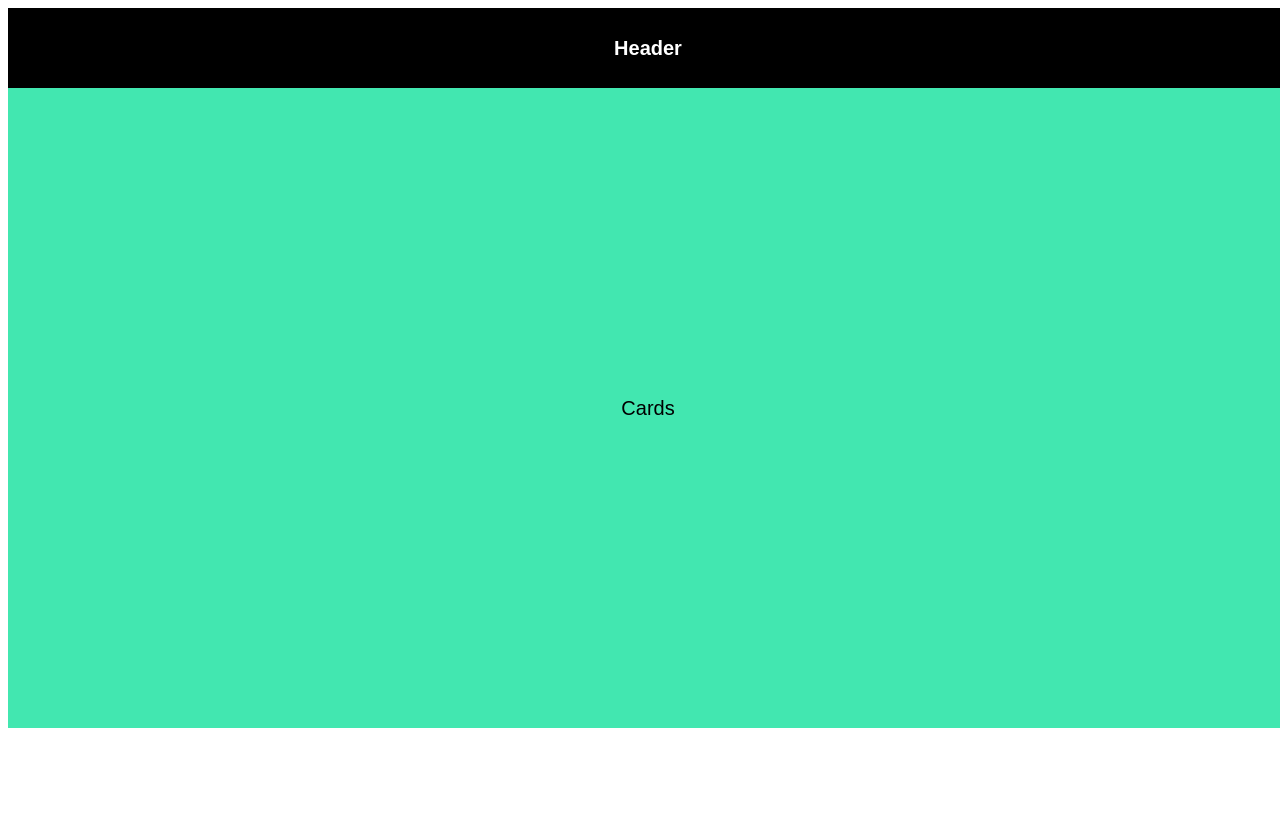
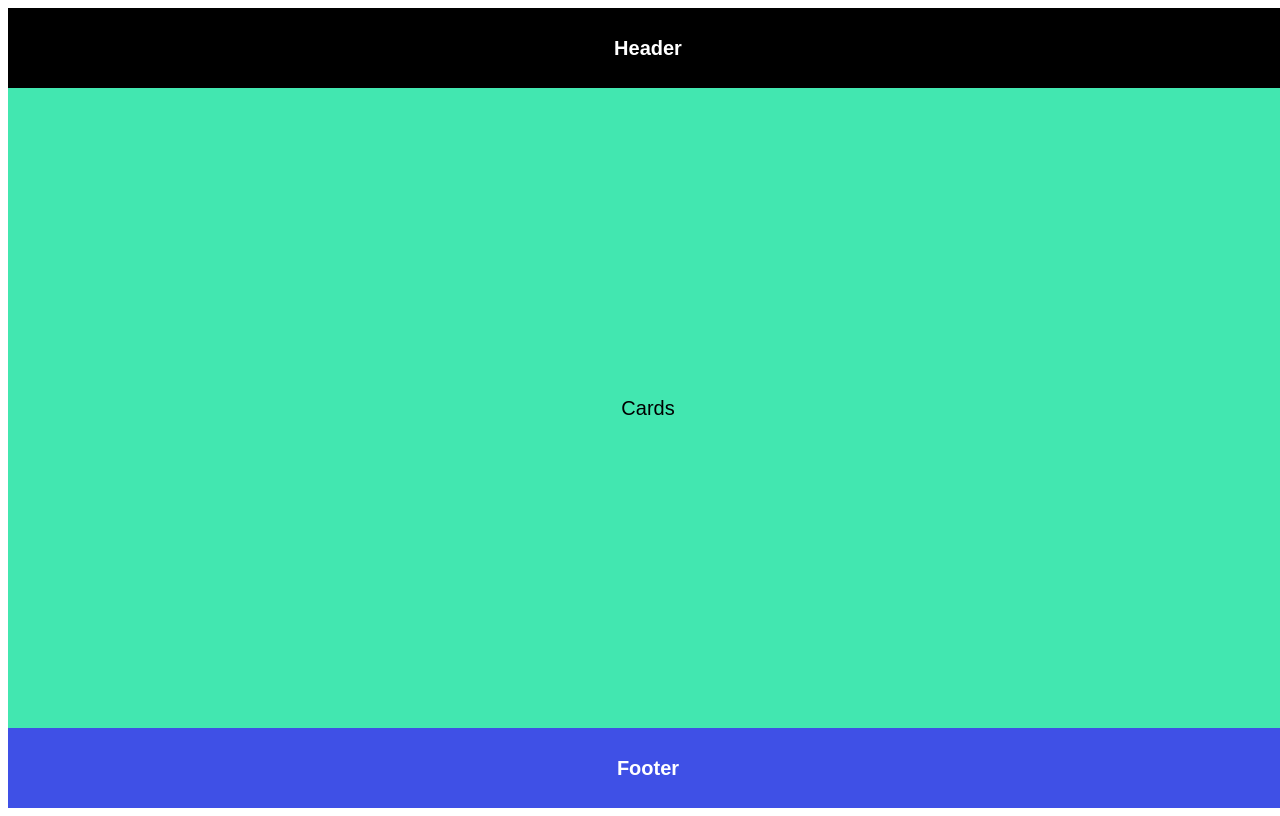
Before and after one commit to romulorosafullstack/2026-poc-react-ts-posto-combustivel, a React (Vite) app: page / in a window 1280 px wide. Built offline with nearby package versions, Linux system fonts and the light colour scheme.

Commit message:
footer component

```diff
--- a/src/App.tsx
+++ b/src/App.tsx
@@ -1,4 +1,5 @@
 import Cards from "./components/Cards/cards";
+import Footer from "./components/Footer/footer";
 import Header from "./components/Header/header";
 import Main from "./components/Main/main";
 
@@ -9,6 +10,7 @@ export default function App() {
       <Main>
         <Cards />
       </Main>
+      <Footer />
     </>
   )
 }
--- /dev/null
+++ b/src/components/Footer/footer.scss
@@ -0,0 +1,24 @@
+.footer{
+  &--wrapper{
+    width: 100vw;
+    background-color: #3f50e6;
+    display: flex;
+    justify-content: center;
+    align-items: center;
+  }
+
+  &--content{
+    max-width: 1200px;
+    height: 10vh;
+    width: 100vw;
+    display: flex;
+    justify-content: center;
+    align-items: center;
+  }
+
+  &--title{
+    font-size: 2rem;
+    font-weight: 700;
+    color: #FFF;
+  }
+}
--- /dev/null
+++ b/src/components/Footer/footer.tsx
@@ -0,0 +1,11 @@
+import './footer.scss'
+
+export default function Footer() {
+  return (
+    <footer className="footer--wrapper">
+      <div className="footer--content">
+        <h1 className="footer--title">Footer</h1>
+      </div>
+    </footer>
+  );
+}
```
